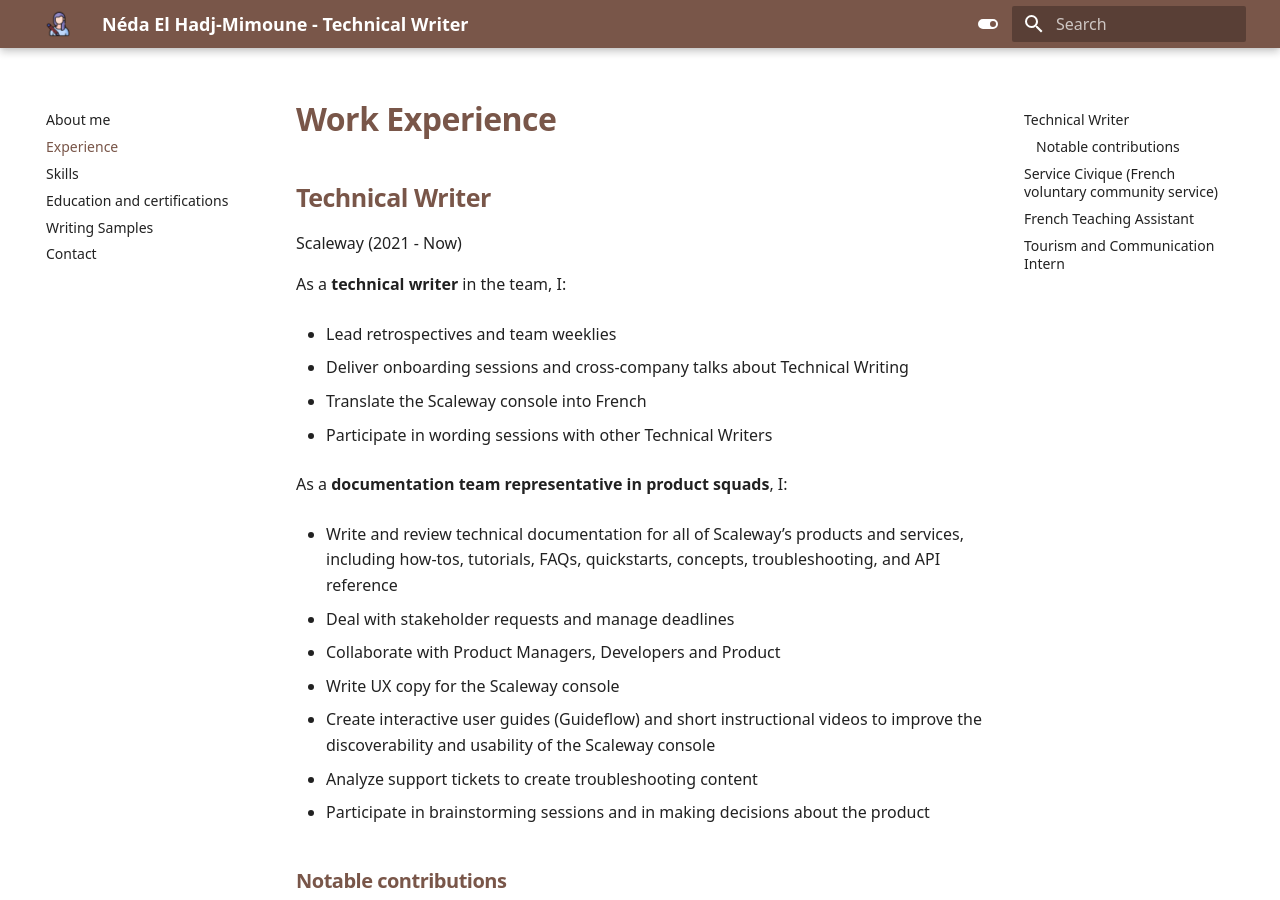
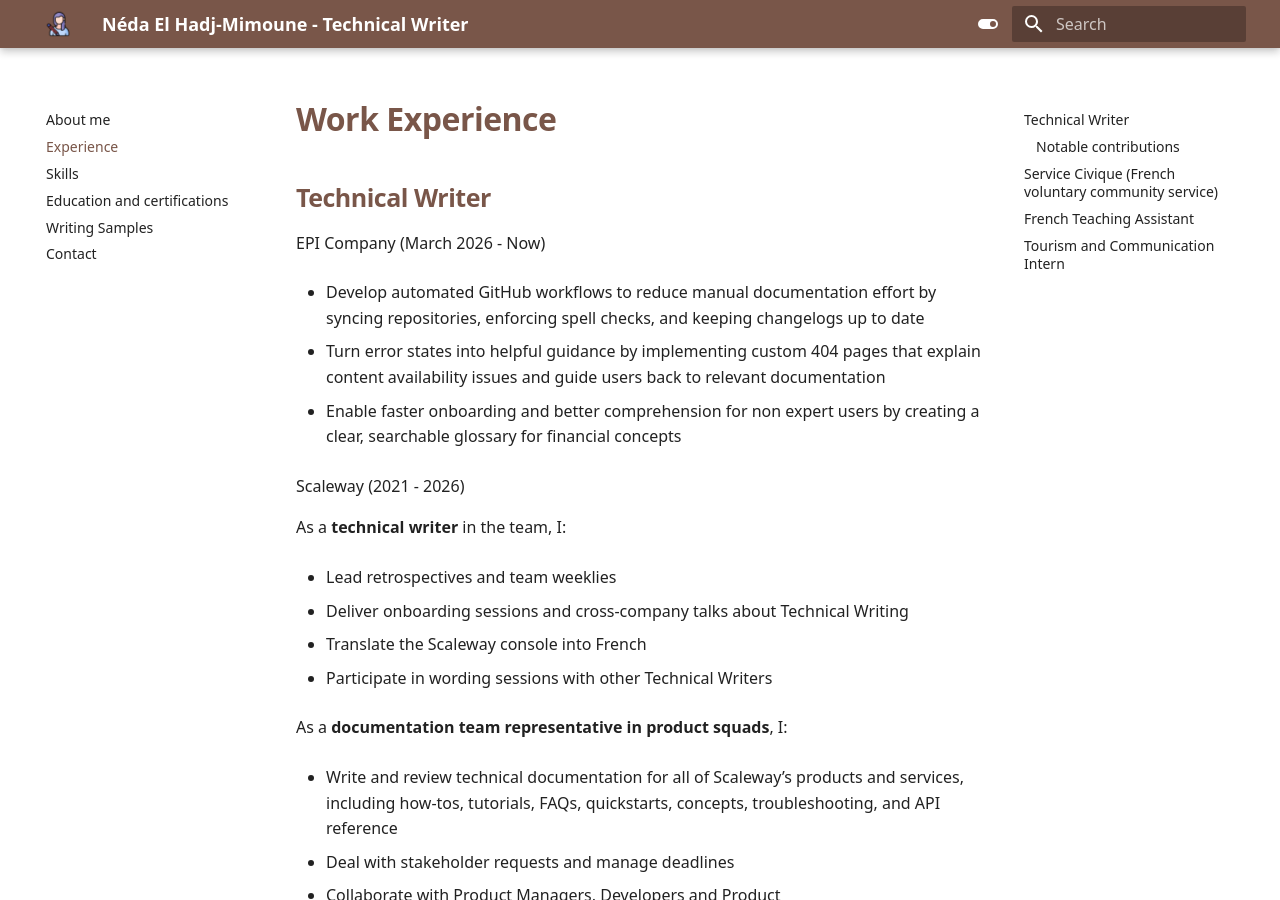
Before and after one commit to adenehm/my-cv, an MkDocs documentation site: the page built from docs/experience.md, in a window 1280 px wide and 900 px high. Built offline with MkDocs 1.6.1 and Material for MkDocs 9.7.7, drawn with Linux system fonts in a browser that asks for light colours.

Commit message:
Update experience.md

```diff
--- a/docs/experience.md
+++ b/docs/experience.md
@@ -2,7 +2,15 @@
 
 ## Technical Writer
 
-Scaleway (2021 - Now)
+EPI Company (March 2026 - Now)
+
+- Develop automated GitHub workflows to reduce manual documentation effort by syncing repositories, enforcing spell checks, and keeping changelogs up to date
+
+- Turn error states into helpful guidance by implementing custom 404 pages that explain content availability issues and guide users back to relevant documentation
+
+- Enable faster onboarding and better comprehension for non expert users by creating a clear, searchable glossary for financial concepts
+
+Scaleway (2021 - 2026)
 
 As a **technical writer** in the team, I:
 
```
